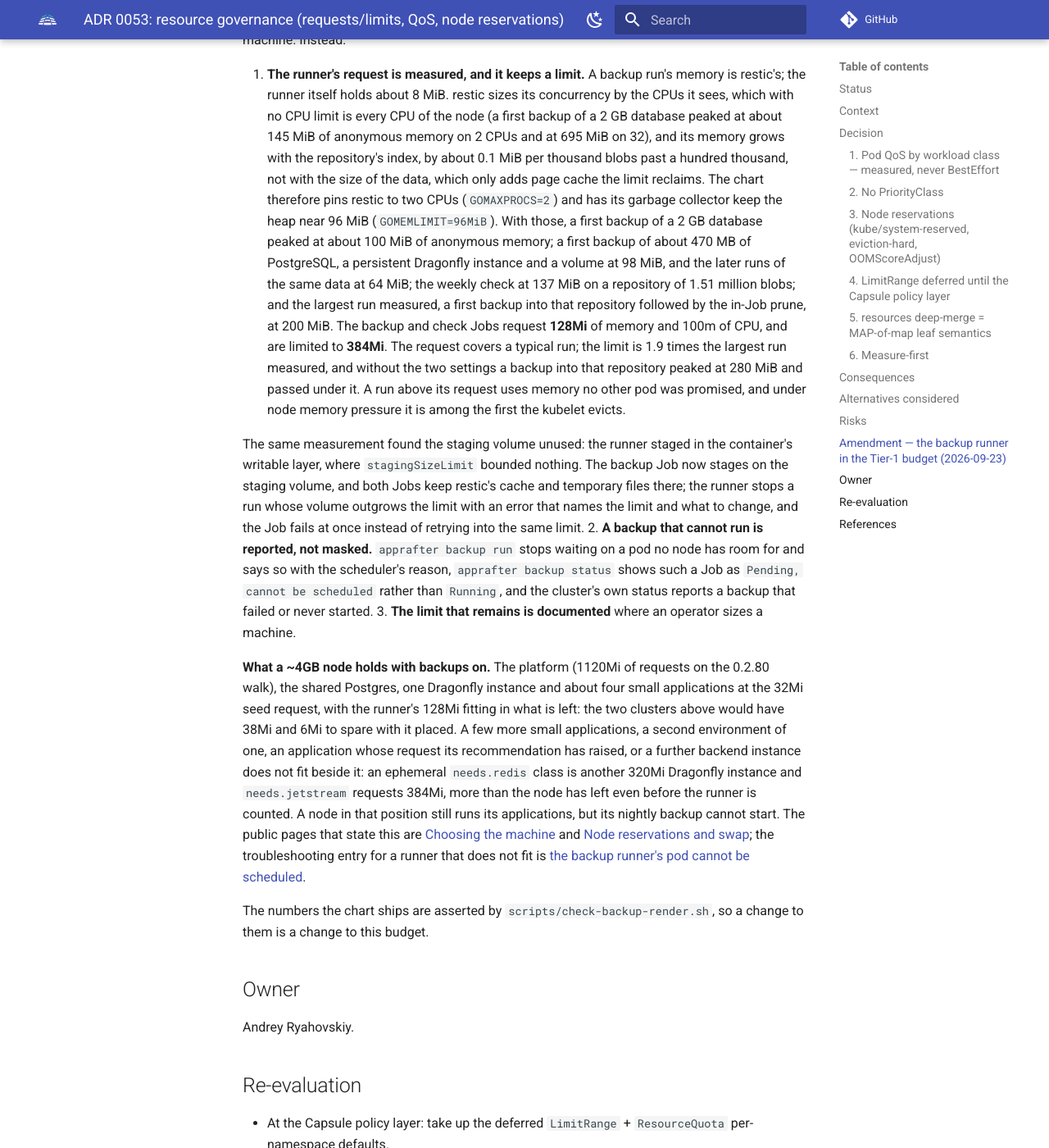
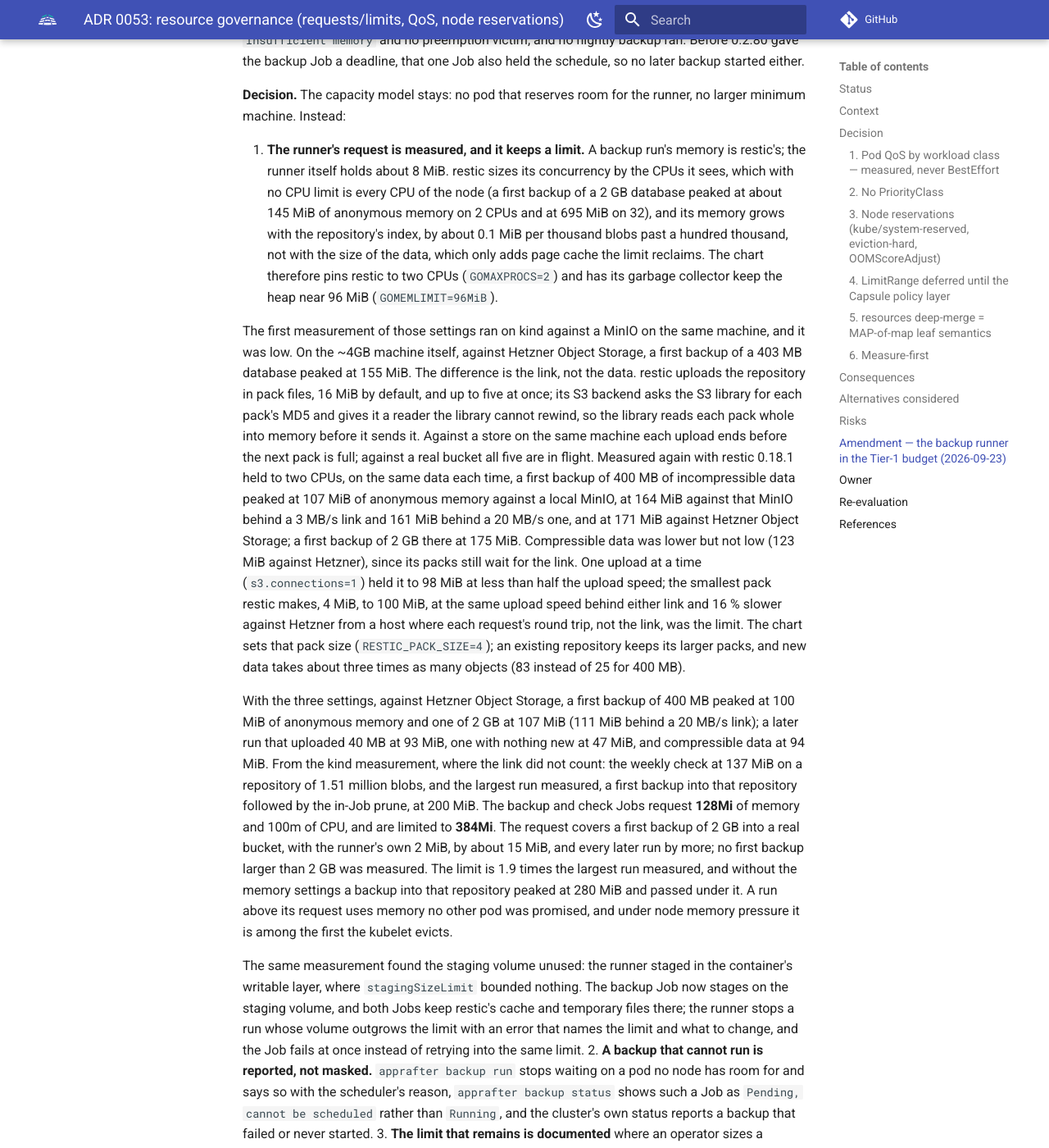
Before and after one commit to AppRafter/apprafter, an MkDocs documentation site: the page built from docs/adr/0053-resource-governance.md, in a window 1280 px wide and 1400 px high, scrolled down 5791 px. Shown: the whole window at 82% size. Built offline with MkDocs 1.6.1 and Material for MkDocs 9.7.7, drawn with Linux system fonts in a browser that asks for light colours; comment, search, counter and statistics services are not loaded; some of the changed text lies outside the part shown.

Commit message:
fix(backup): restic uploads 4 MiB packs, holding the runner to 128Mi
The capacity walk on a real 4 GB machine measured a first backup of a
403 MB database at 155 MiB of anonymous memory, above the runner's 128Mi
request, where kind had measured 98 MiB. The cause is the link to the
bucket, not the data: restic 0.18.1's S3 backend asks minio-go for each
pack's MD5 through a reader it cannot rewind, so minio-go buffers every
pack in flight whole, and restic uploads up to five at once. Against a
local MinIO each upload ends before the next 16 MiB pack is full;
against a real bucket all five wait.

Measured with restic 0.18.1 held to two CPUs (GOMAXPROCS=2,
GOMEMLIMIT=96MiB) on 400 MB of incompressible data: 107 MiB against a
local MinIO, 164 MiB behind a 3 MB/s link to it, 161 MiB behind
20 MB/s, 171 MiB against Hetzner Object Storage (2 GB: 175).
s3.connections=1 held it to 98 MiB at less than half the speed;
RESTIC_PACK_SIZE=4 to 100 MiB at the same speed behind either link, and
16 % slower against Hetzner from a host where the round trip was the
limit. With the pack size, against Hetzner: a 2 GB first backup at
107 MiB (111 behind 20 MB/s), 40 MB new at 93, nothing new at 47,
compressible data at 94.

Both CronJobs set RESTIC_PACK_SIZE=4 (the check Job's prune uploads the
packs it rewrites). The request stays 128Mi and covers a 2 GB first
backup with about 15 MiB to spare. check-backup-render.sh asserts the
variable on both Jobs; ADR 0053's amendment and the capacity page carry
the real-bucket numbers.

Refs: WI-386

Co-Authored-By: Claude Opus 5.5 (1M context) <noreply@anthropic.com>
Claude-Session: https://claude.ai/code/session_017Bytw2vARXjnSLKB3YhkSe

```diff
--- a/docs/adr/0053-resource-governance.md
+++ b/docs/adr/0053-resource-governance.md
@@ -14,6 +14,11 @@ the runner's 256Mi request found no room. The runner now requests a measured
 128Mi, and what a ~4GB node holds with backups on is stated in [the
 amendment](#amendment-the-backup-runner-in-the-tier-1-budget-2026-09-23) at the
 end. The rest of the decision stands.
+
+**Amended 2026-09-24** — the runner's memory was measured again against a real
+bucket, where it was higher than against the local store of the first
+measurement, and restic now uploads in smaller pack files; see [the
+amendment](#amendment-the-backup-runner-in-the-tier-1-budget-2026-09-23).
 
 ADR for subphase 2.16d (`plan.md` §2.16d). Records the resource-governance
 model — pod QoS strategy, node reservations, and what is deferred — since
@@ -254,18 +259,46 @@ runner, no larger minimum machine. Instead:
    thousand, not with the size of the data, which only adds page cache the
    limit reclaims. The chart therefore pins restic to two CPUs
    (`GOMAXPROCS=2`) and has its garbage collector keep the heap near 96 MiB
-   (`GOMEMLIMIT=96MiB`). With those, a first backup of a 2 GB database peaked
-   at about 100 MiB of anonymous memory; a first backup of about 470 MB of
-   PostgreSQL, a persistent Dragonfly instance and a volume at 98 MiB, and the
-   later runs of the same data at 64 MiB; the weekly check at 137 MiB on a
-   repository of 1.51 million blobs; and the largest run measured, a first
-   backup into that repository followed by the in-Job prune, at 200 MiB. The
-   backup and check Jobs request **128Mi** of memory and 100m of CPU, and are
-   limited to **384Mi**. The request covers a typical run; the limit is 1.9
-   times the largest run measured, and without the two settings a backup into
-   that repository peaked at 280 MiB and passed under it. A run above its
-   request uses memory no other pod was promised, and under node memory
-   pressure it is among the first the kubelet evicts.
+   (`GOMEMLIMIT=96MiB`).
+
+   The first measurement of those settings ran on kind against a MinIO on the
+   same machine, and it was low. On the ~4GB machine itself, against Hetzner
+   Object Storage, a first backup of a 403 MB database peaked at 155 MiB. The
+   difference is the link, not the data. restic uploads the repository in pack
+   files, 16 MiB by default, and up to five at once; its S3 backend asks the S3
+   library for each pack's MD5 and gives it a reader the library cannot
+   rewind, so the library reads each pack whole into memory before it sends
+   it. Against a store on the same machine each upload ends before the next
+   pack is full; against a real bucket all five are in flight. Measured again
+   with restic 0.18.1 held to two CPUs, on the same data each time, a first
+   backup of 400 MB of incompressible data peaked at 107 MiB of anonymous
+   memory against a local MinIO, at 164 MiB against that MinIO behind a 3 MB/s
+   link and 161 MiB behind a 20 MB/s one, and at 171 MiB against Hetzner
+   Object Storage; a first backup of 2 GB there at 175 MiB. Compressible data
+   was lower but not low (123 MiB against Hetzner), since its packs still wait
+   for the link. One upload at a time (`s3.connections=1`) held it to 98 MiB at
+   less than half the upload speed; the smallest pack restic makes, 4 MiB, to
+   100 MiB, at the same upload speed behind either link and 16 % slower against
+   Hetzner from a host where each request's round trip, not the link, was the
+   limit. The chart sets that pack size (`RESTIC_PACK_SIZE=4`); an existing
+   repository keeps its larger packs, and new data takes about three times as
+   many objects (83 instead of 25 for 400 MB).
+
+   With the three settings, against Hetzner Object Storage, a first backup of
+   400 MB peaked at 100 MiB of anonymous memory and one of 2 GB at 107 MiB
+   (111 MiB behind a 20 MB/s link); a later run that uploaded 40 MB at 93 MiB,
+   one with nothing new at 47 MiB, and compressible data at 94 MiB. From the
+   kind measurement, where the link did not count: the weekly check at
+   137 MiB on a repository of 1.51 million blobs, and the largest run
+   measured, a first backup into that repository followed by the in-Job
+   prune, at 200 MiB. The backup and check Jobs request **128Mi** of memory
+   and 100m of CPU, and are limited to **384Mi**. The request covers a first
+   backup of 2 GB into a real bucket, with the runner's own 2 MiB, by about
+   15 MiB, and every later run by more; no first backup larger than 2 GB was
+   measured. The limit is 1.9 times the largest run measured, and without the
+   memory settings a backup into that repository peaked at 280 MiB and passed
+   under it. A run above its request uses memory no other pod was promised,
+   and under node memory pressure it is among the first the kubelet evicts.
 
    The same measurement found the staging volume unused: the runner staged in
    the container's writable layer, where `stagingSizeLimit` bounded nothing.
```
Also changed, not shown: docs/how-it-works/node-reservations-and-swap.md (+8 -4 lines), 2 other files.
